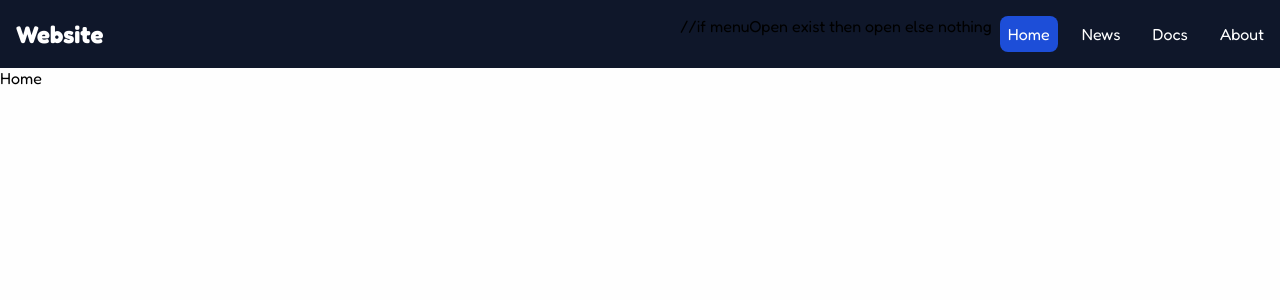
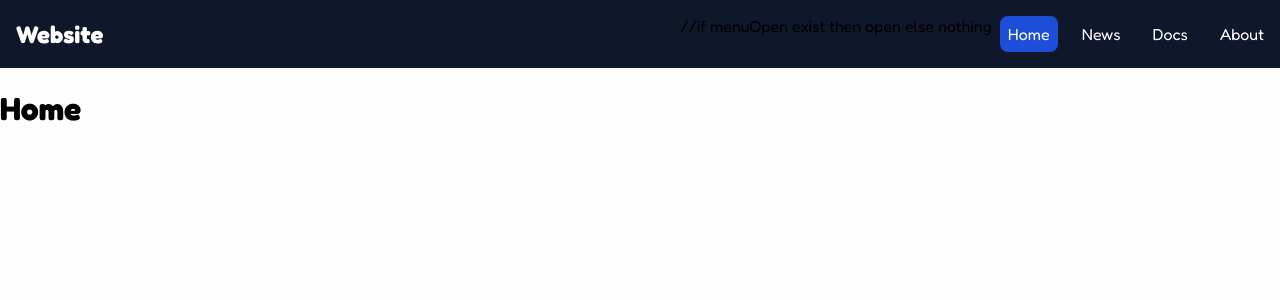
Before and after one commit to Afekadar/react2, a React (Create React App) app: page /Home in a window 1280 px wide. Shown: the top 300 px of the page. Built offline with nearby package versions, Linux system fonts and the light colour scheme.

Commit message:
some renames

```diff
--- a/src/Components/pages/About.js
+++ b/src/Components/pages/About.js
@@ -1,5 +1,9 @@
 import React from "react";
 
 export const About = () => {
-  return <div></div>;
+  return (
+    <div>
+      <h1>About me</h1>
+    </div>
+  );
 };
--- a/src/Components/pages/Home.js
+++ b/src/Components/pages/Home.js
@@ -2,6 +2,8 @@ import React from 'react'
 
 export const Home = () => {
   return (
-    <div>Home</div>
+    <div>
+      <h1>Home</h1>
+      </div>
   )
 }
--- a/src/Components/pages/News.js
+++ b/src/Components/pages/News.js
@@ -1,5 +1,9 @@
 import React from "react";
 
 export const News = () => {
-  return <div></div>;
+  return (
+    <div>
+      <h1>News</h1>
+    </div>
+  );
 };
```
